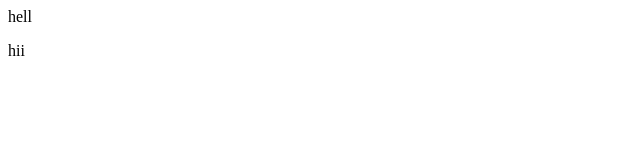
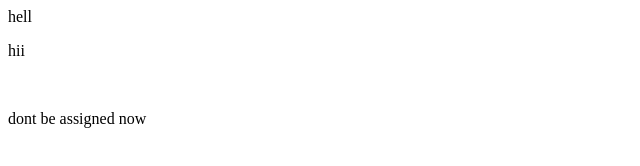
Before and after one commit to utkarshtekwani/varun, a plain HTML site: page index.html in a window 1280 px wide. Shown: the whole page, without its empty margins (0-640 px from the left). Drawn offline with Linux system fonts and the light colour scheme.

Commit message:
ad feature

```diff
--- a/index.html
+++ b/index.html
@@ -1,2 +1,4 @@
 <p>hell</p>
 <p>hii</p>
+<br>
+<p>dont be assigned now </p>
```
